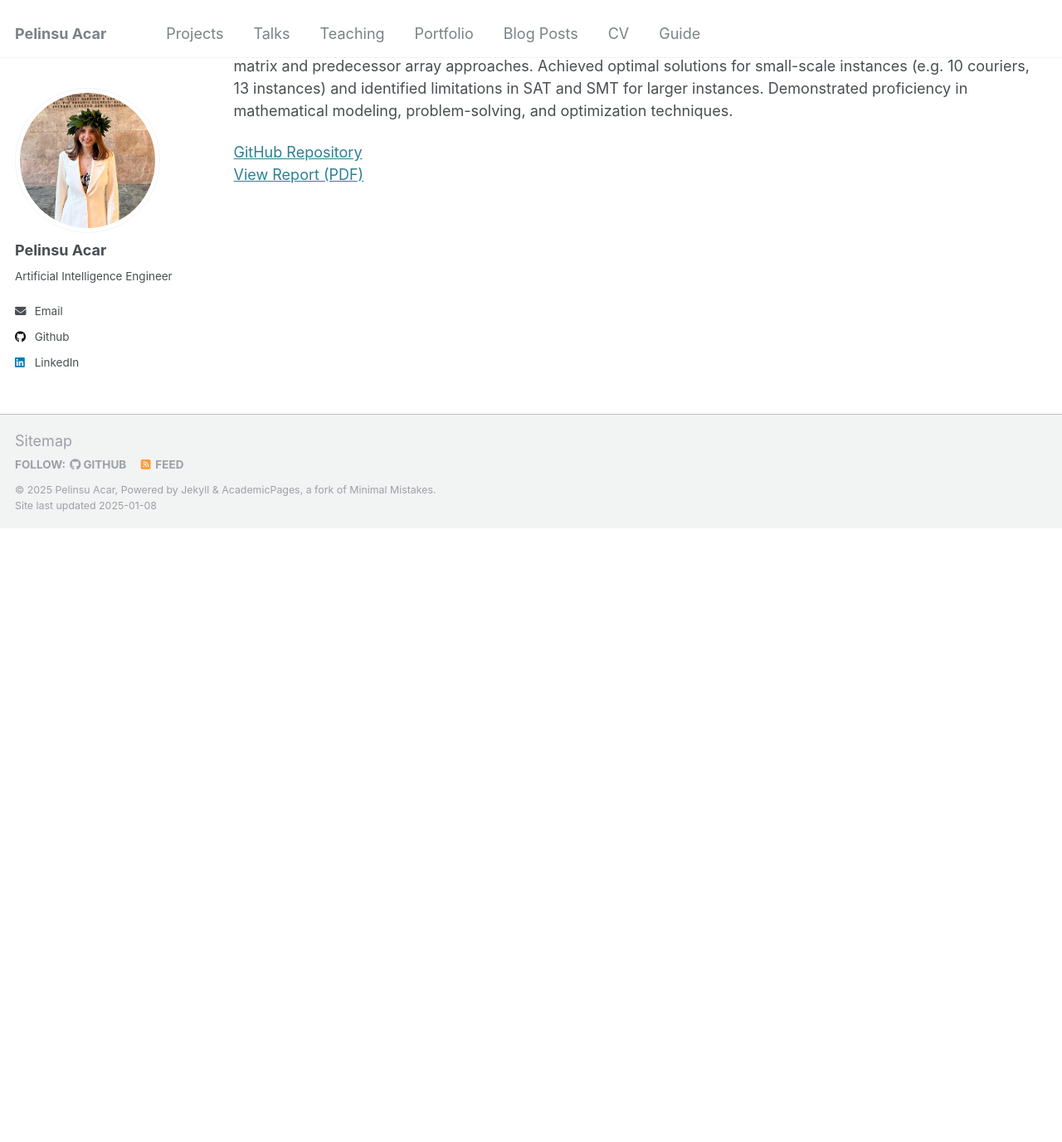
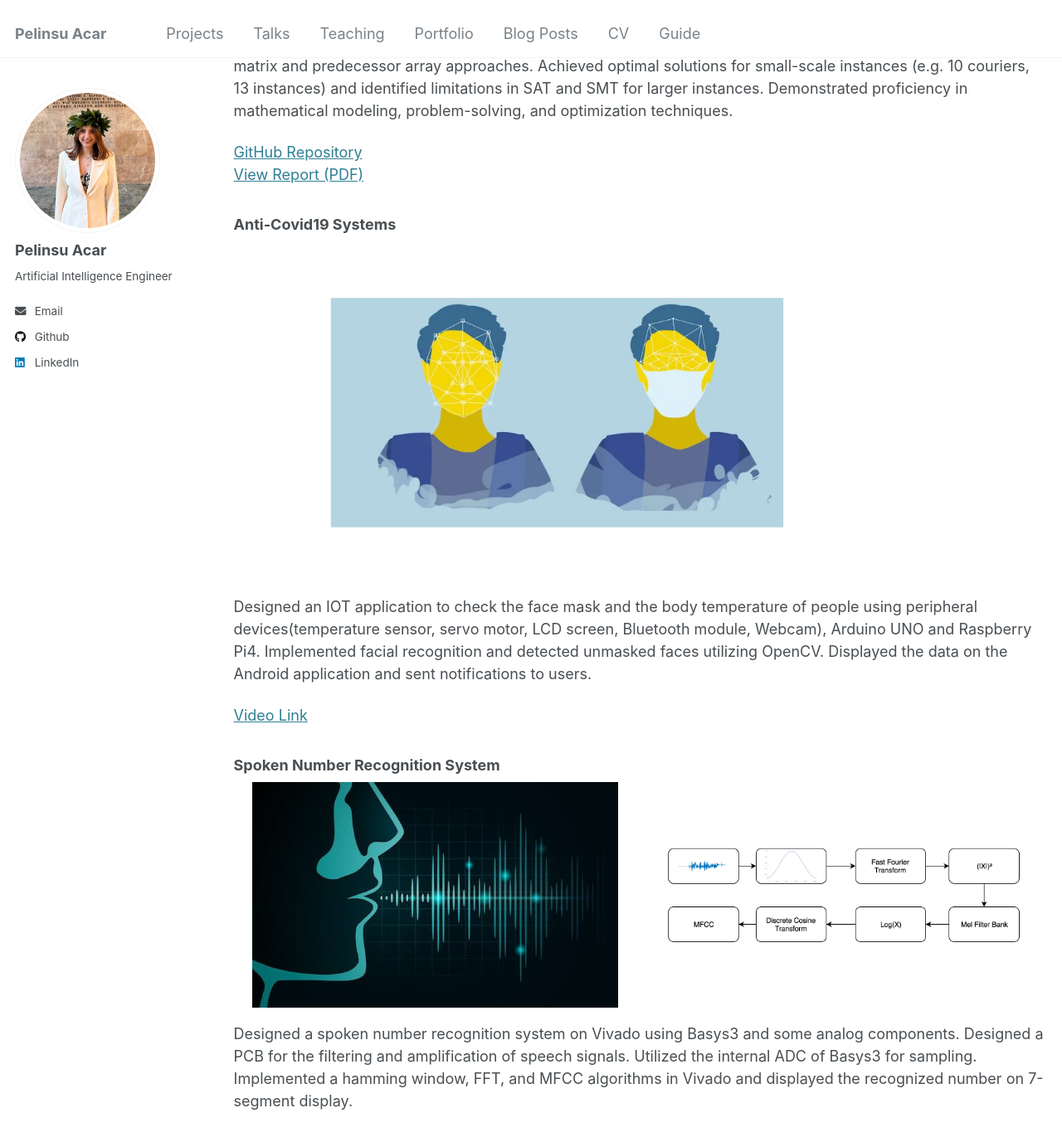
Before and after one commit to pelinsuacar/pelinsuacar.github.io, a Jekyll site: the page built from _pages/projects.md, in a window 1280 px wide and 1400 px high, scrolled down 1208 px. Shown: the top 1377 px of the window at 83% size. Built offline with Jekyll 4.4.1, drawn with Linux system fonts in a browser that asks for light colours; before the commit the page ends 1845 px from its top, so only the background shows below that.

Commit message:
Update projects.md

```diff
--- a/_pages/projects.md
+++ b/_pages/projects.md
@@ -20,9 +20,26 @@ Developed and implemented parallelized versions of the Bellman-Ford algorithm fo
 
 ### Multi-Courier Problem (MCP) Optimization
 
-<img src="../images/cdmo.png" alt="Description of Image" style="transform: scale(0.7);" />
+<img src="../images/cdmo.png" alt="MCP" style="transform: scale(0.7);" />
 
 Developed and compared four models—Constraint Programming (CP), Boolean Satisfiability (SAT), Satisfiability Modulo Theories (SMT), and Mixed-Integer Programming (MIP)—to optimize courier assignment and routing for minimizing total travel distance. Utilized standard Vehicle Routing Problem methodologies, including successor matrix and predecessor array approaches. Achieved optimal solutions for small-scale instances (e.g. 10 couriers, 13 instances) and identified limitations in SAT and SMT for larger instances. Demonstrated proficiency in mathematical modeling, problem-solving, and optimization techniques.
 
 [GitHub Repository](https://github.com/pelinsuacar/CDMO_Project)
 [View Report (PDF)](https://github.com/pelinsuacar/CDMO_Project/blob/main/CDMO_Project_Report.pdf)
+
+### Anti-Covid19 Systems
+
+<img src="../images/facemask.JPG" alt="Face Mask Detection" style="transform: scale(0.7);" />
+
+Designed an IOT application to check the face mask and the body temperature of people using peripheral devices(temperature sensor, servo motor, LCD screen, Bluetooth module, Webcam), Arduino UNO and Raspberry Pi4. Implemented facial recognition and detected unmasked faces utilizing OpenCV. Displayed the data on the Android application and sent notifications to users.
+
+[Video Link](https://www.youtube.com/watch?v=Hjg5IJv0Vv4)
+
+### Spoken Number Recognition System
+
+<div style="display: flex; justify-content: space-around; align-items: center; gap: 10px;">
+  <img src="../images/speechsignal.jpg" alt="speech signal" style="width: 45%; height: auto;" />
+  <img src="../images/spokennumberrecognition.png" alt="spoken number recognition" style="width: 45%; height: auto;" />
+</div>
+
+Designed a spoken number recognition system on Vivado using Basys3 and some analog components. Designed a PCB for the filtering and amplification of speech signals. Utilized the internal ADC of Basys3 for sampling. Implemented a hamming window, FFT, and MFCC algorithms in Vivado and displayed the recognized number on 7-segment display.
```
